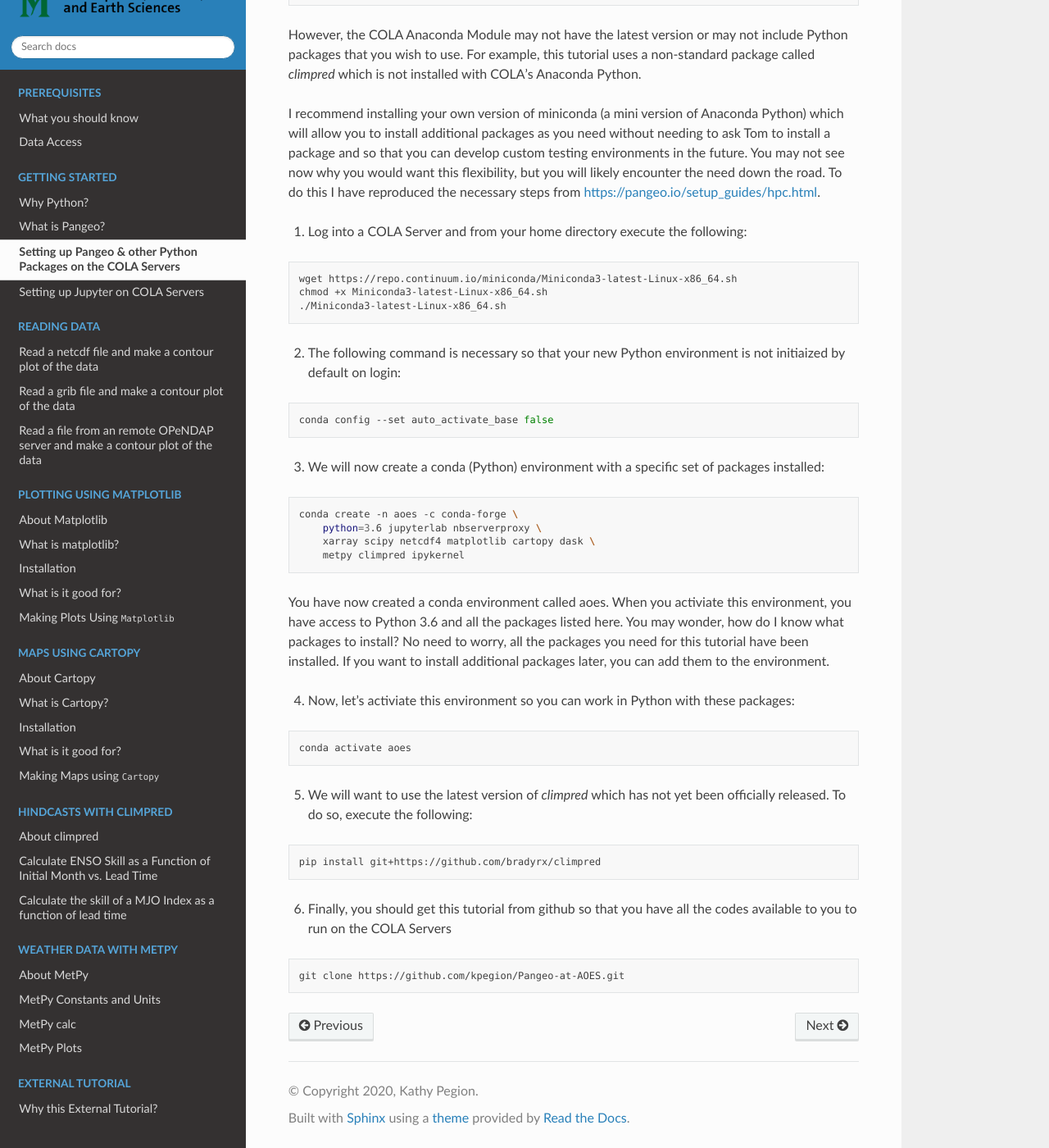
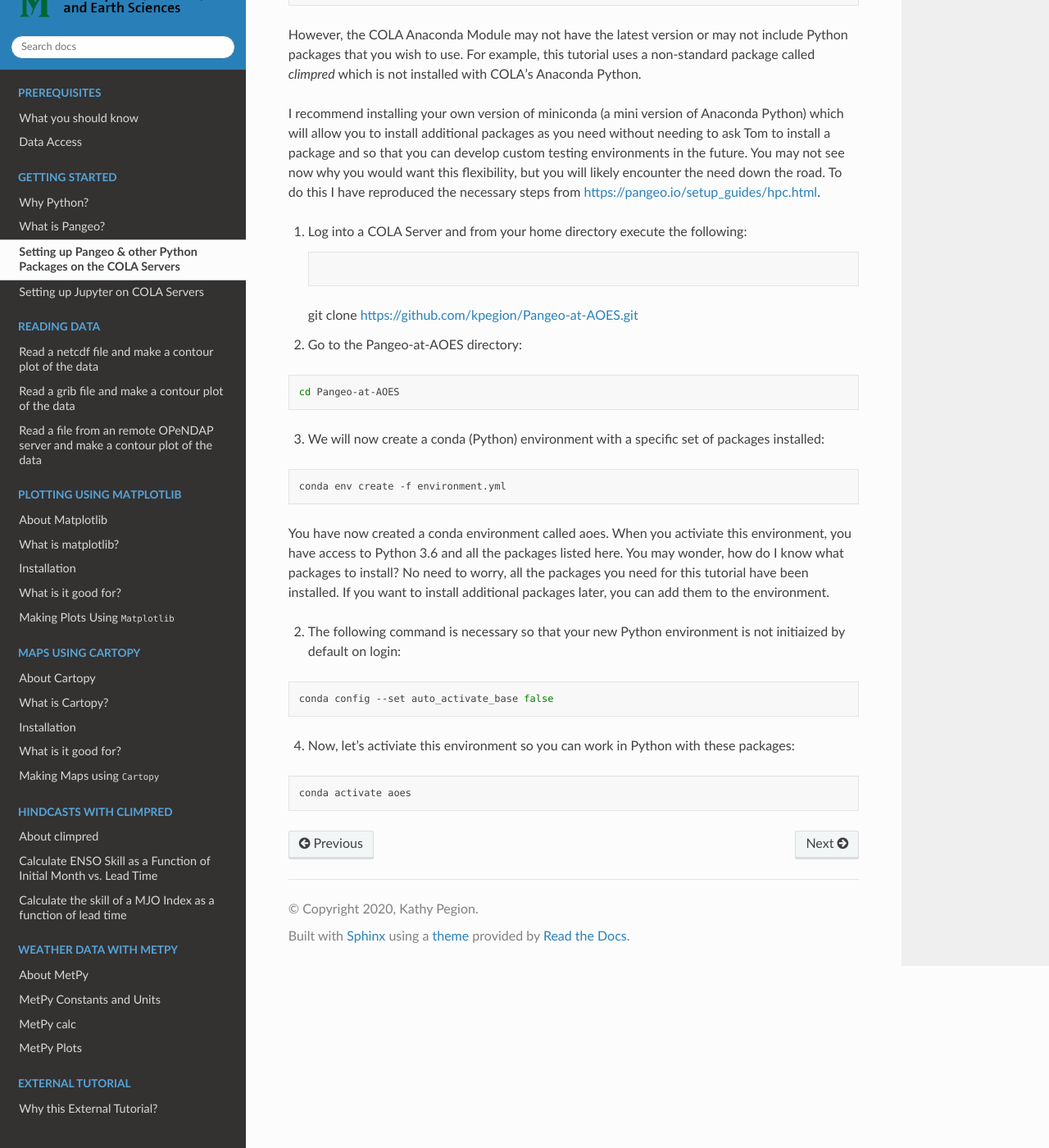
Before and after one commit to kpegion/Pangeo-at-AOES, a Sphinx documentation site: the page built from docs/source/setting-up-pangeo.rst, in a window 1280 px wide and 1400 px high, scrolled down 377 px. Shown: the whole window at 82% size. Built offline with Sphinx 7.4.7 and the Read the Docs theme 2.0.0, drawn with Linux system fonts in a browser that asks for light colours.

Commit message:
update setup instructions

```diff
--- a/docs/source/setting-up-jupyter.rst
+++ b/docs/source/setting-up-jupyter.rst
@@ -27,4 +27,4 @@ Setting up Jupyter on COLA Servers
 
 6. Your Jupyter server should appear in your local browser.
 
-7.  In the upper right corner, you will see your current environemnt (Python).  Click on this and select `Python (aoes)`
+7.  In the upper right corner, you will see your current environemnt is `Python (aoes)`
--- a/docs/source/setting-up-pangeo.rst
+++ b/docs/source/setting-up-pangeo.rst
@@ -15,11 +15,24 @@ I recommend installing your own version of miniconda (a mini version of Anaconda
 
 1. Log into a COLA Server and from your home directory execute the following:
 
+   .. code-block:: bash
+
+   git clone https://github.com/kpegion/Pangeo-at-AOES.git
+
+
+2.  Go to the Pangeo-at-AOES directory:
+
 .. code-block:: bash
 
-   wget https://repo.continuum.io/miniconda/Miniconda3-latest-Linux-x86_64.sh
-   chmod +x Miniconda3-latest-Linux-x86_64.sh
-   ./Miniconda3-latest-Linux-x86_64.sh
+   cd Pangeo-at-AOES
+
+3. We will now create a conda (Python) environment with a specific set of packages installed:
+
+.. code-block:: bash
+
+   conda env create -f environment.yml
+
+You have now created a conda environment called aoes. When you activiate this environment, you have access to Python 3.6 and all the packages listed here.  You may wonder, how do I know what packages to install?  No need to worry, all the packages you need for this tutorial have been installed.  If you want to install additional packages later, you can add them to the environment.
 
 2. The following command is necessary so that your new Python environment is not initiaized by default on login:
 
@@ -28,33 +41,8 @@ I recommend installing your own version of miniconda (a mini version of Anaconda
    conda config --set auto_activate_base false
 
 
-3. We will now create a conda (Python) environment with a specific set of packages installed:
-
-.. code-block:: bash
-
-   conda create -n aoes -c conda-forge \
-       python=3.6 jupyterlab nbserverproxy \
-       xarray scipy netcdf4 matplotlib cartopy dask \
-       metpy climpred ipykernel
-
-
-You have now created a conda environment called aoes. When you activiate this environment, you have access to Python 3.6 and all the packages listed here.  You may wonder, how do I know what packages to install?  No need to worry, all the packages you need for this tutorial have been installed.  If you want to install additional packages later, you can add them to the environment.
-
 4. Now, let's activiate this environment so you can work in Python with these packages:
 
 .. code-block:: bash
 
    conda activate aoes
-
-5. We will want to use the latest version of `climpred` which has not yet been officially  released. To do so,  execute the following:
-
-.. code-block:: bash
-
-   pip install git+https://github.com/bradyrx/climpred
-
-6.  Finally, you should get this tutorial from github so that you have all the codes available to you to run on the COLA Servers
-
-
-.. code-block:: bash
-
-   git clone https://github.com/kpegion/Pangeo-at-AOES.git
--- a/environment.yml
+++ b/environment.yml
@@ -7,6 +7,7 @@ dependencies:
   - jupyter_client=5.3.1
   - nbserverproxy
   - netcdf4
+  - metpy
   - numpy
   - scipy
   - xarray>=0.14.1
```
Also changed, not shown: docs/source/examples/read-netcdf.ipynb.
